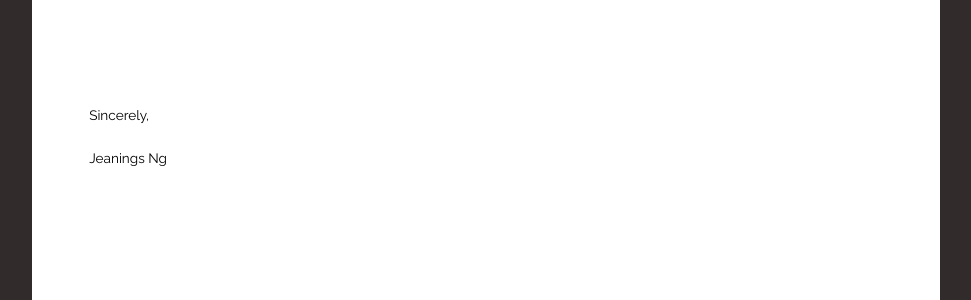
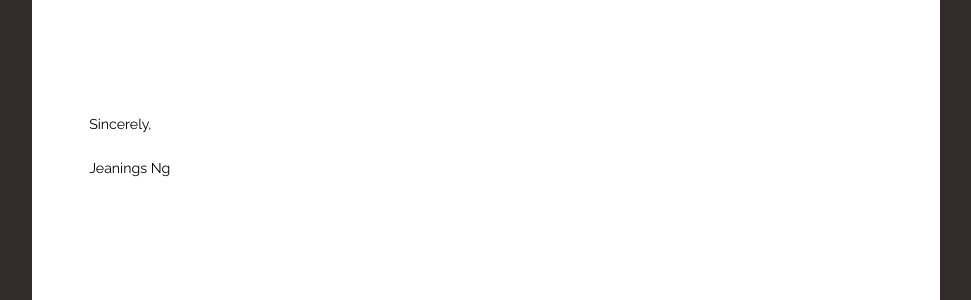
Before and after one commit to jeanings/jng-portfolio, a Flask app: template application/resume/templates/letter.html in a window 1280 px wide. Shown: the part 4223-4523 px from the top of the page, without its empty margins (154-1125 px from the left). Run offline with Flask 2, Linux system fonts and the light colour scheme; the template is opened without the code that fills it, so the values that code supplies are empty; parts of the project's set-up code (start-up, migrations or seed data) failed here and were passed over; some web fonts are replaced.

Commit message:
Fix cover letter template font size

```diff
--- a/application/static/builds/resume/resume.css
+++ b/application/static/builds/resume/resume.css
@@ -304,7 +304,7 @@ h4 {
         row-gap: 5mm;
         padding-top: 10mm;
         line-height: 1.75;
-        font-size: 0.85rem;
+        font-size: 3.75mm;
     }
 
         .Resume__letter__body a {
```
